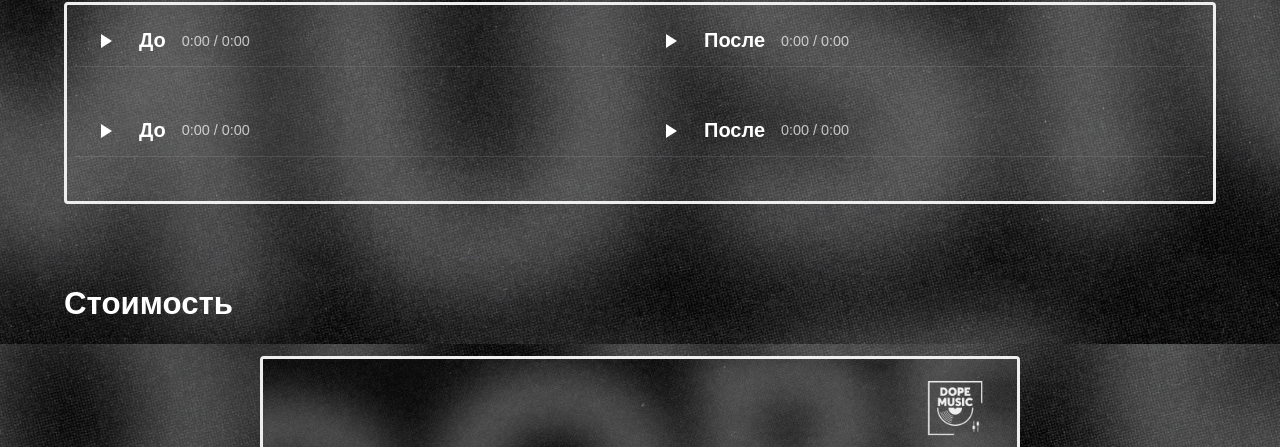
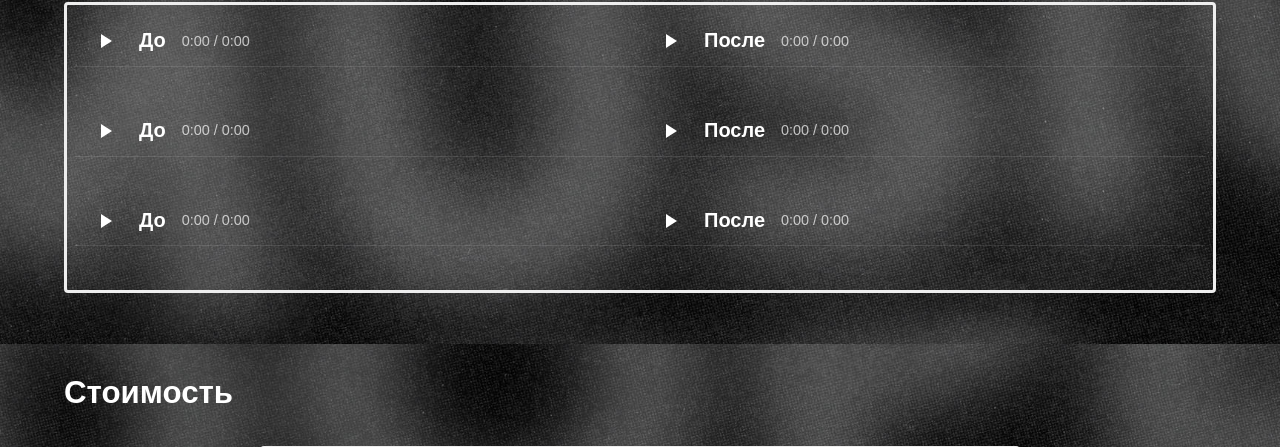
Before and after one commit to sixteenthoctoberAP/DOPEMUSICsite, a Flask app: page /services in a window 1280 px wide. Shown: the part 1256-1703 px from the top of the page. Run offline with Flask 3, Linux system fonts and the light colour scheme; some web fonts are replaced.

Commit message:
2906 final

```diff
--- a/static/css/style.css
+++ b/static/css/style.css
@@ -476,6 +476,10 @@ h4{
     h4 { font-size: 20px; }
     h5 { font-size: 18px; padding-top: 5px; line-height: 1.4; }
     h6 { font-size: 16px; padding-top: 10px; line-height: 1.5; }
+
+     body.page-contacts h1 {
+        text-align: center; /* Центрируем h1 только на странице контактов на мобильных */
+    }
 }
 @media (max-width: 575px) { /* Для совсем маленьких экранов */
     h1 { font-size: 28px; }
@@ -484,6 +488,10 @@ h4{
     h4 { font-size: 18px; }
     h5 { font-size: 16px; }
     h6 { font-size: 14px; }
+
+     body.page-contacts h1 {
+        text-align: center; /* Центрируем h1 только на странице контактов на мобильных */
+    }
 }
 
 
--- a/templates/contacts.html
+++ b/templates/contacts.html
@@ -7,7 +7,7 @@
 
 {% block content %}
 
-    <div class="contacts navbar container"> {# Возможно, стоит убрать класс container, если base.html уже предоставляет его для main #}
+    <div class="contacts navbar container">
        <nav>
             <ul>
                 <li><a href="#contacts">Контакты</a></li> {# Якорь на раздел внутри этой же страницы #}
--- a/templates/services.html
+++ b/templates/services.html
@@ -70,8 +70,8 @@
                         </div>
                     </div>
                     {# Пути к аудиофайлам из static/audio/ #}
-                    <audio id="track1-before" src="{{ url_for('static', filename='audio/Sheck Wes - ILMB.mp3') }}"></audio>
-                    <audio id="track1-after" src="{{ url_for('static', filename='audio/МЭЙБИ БЭЙБИ - Такая любовь.mp3') }}"></audio>
+                    <audio id="track1-before" src="{{ url_for('static', filename='audio/gls2.wav') }}"></audio>
+                    <audio id="track1-after" src="{{ url_for('static', filename='audio/satuurnn - gls2.wav') }}"></audio>
                 </div>
 
                 <div class="next-track">
@@ -109,12 +109,53 @@
                         </div>
 
                         {# Пути к аудиофайлам для Трека 2 из static/audio/ #}
-                        <audio id="track2-before" src="{{ url_for('static', filename='audio/Lil Tecca - Dark Thoughts.mp3') }}"></audio>
-                        <audio id="track2-after" src="{{ url_for('static', filename='audio/Платина - Санта Клаус.mp3') }}"></audio>
+                        <audio id="track2-before" src="{{ url_for('static', filename='audio/пару демо готово2.wav') }}"></audio>
+                        <audio id="track2-after" src="{{ url_for('static', filename='audio/НИТТИ - Пару сведос 3.wav') }}"></audio>
                     </div>
-                </div>
+
+                    {# Этот блок теперь соответствует Треку 3, как указано в комментарии #}
+<div class="next-track">
+    <div class="track-row row mb-4 align-items-center">
+        <div class="col-md-6 d-flex align-items-center">
+            <button class="play-btn me-3" onclick="togglePlay(3, 'before')"> {# ИЗМЕНЕНО: togglePlay(3, ...) #}
+                <svg class="play-icon" viewBox="0 0 24 24" width="24" height="24">
+                    <path fill="currentColor" d="M8 5v14l11-7z"/>
+                </svg>
+                <svg class="pause-icon" viewBox="0 0 24 24" width="24" height="24" style="display: none;">
+                    <path fill="currentColor" d="M6 19h4V5H6v14zm8-14v14h4V5h-4z"/>
+                </svg>
+            </button>
+            <span>До</span>
+            <div class="time ms-3">0:00 / 0:00</div>
+            <div class="progress-container ms-3" style="flex: 1; display: none;">
+                <div class="progress-bar"></div>
             </div>
+        </div>
 
+        <div class="col-md-6 d-flex align-items-center">
+            <button class="play-btn me-3" onclick="togglePlay(3, 'after')"> {# ИЗМЕНЕНО: togglePlay(3, ...) #}
+                <svg class="play-icon" viewBox="0 0 24 24" width="24" height="24">
+                    <path fill="currentColor" d="M8 5v14l11-7z"/>
+                </svg>
+                <svg class="pause-icon" viewBox="0 0 24 24" width="24" height="24" style="display: none;">
+                    <path fill="currentColor" d="M6 19h4V5H6v14zm8-14v14h4V5h-4z"/>
+                </svg>
+            </button>
+            <span>После</span>
+            <div class="time ms-3">0:00 / 0:00</div>
+            <div class="progress-container ms-3" style="flex: 1; display: none;">
+                <div class="progress-bar"></div>
+            </div>
+        </div>
+
+        {# Пути к аудиофайлам для Трека 3 из static/audio/ #}
+        <audio id="track3-before" src="{{ url_for('static', filename='audio/Дождик.mp3') }}"></audio> {# ИЗМЕНЕНО: id="track3-before" #}
+        <audio id="track3-after" src="{{ url_for('static', filename='audio/Дождик сведос.mp3') }}"></audio> {# ИЗМЕНЕНО: id="track3-after" #}
+    </div>
+</div>
+
+            </div>
+        </div>
             <h2 id="price">Стоимость</h2>
             {# Путь к изображению прайс-листа из static/img/ #}
             <img src="{{ url_for('static', filename='img/pricelist.jpg') }}" alt="Стоимость" class="pricelist">
```
Also changed, not shown: templates/about.html (+8 -8 lines), static/img/1Griga.jpg (added), static/img/1Luvcartier.jpg (added), static/img/Griga.jpg (added), static/img/Luvcartier.jpg (added), static/img/ap.jpg (added), 4 other files.
